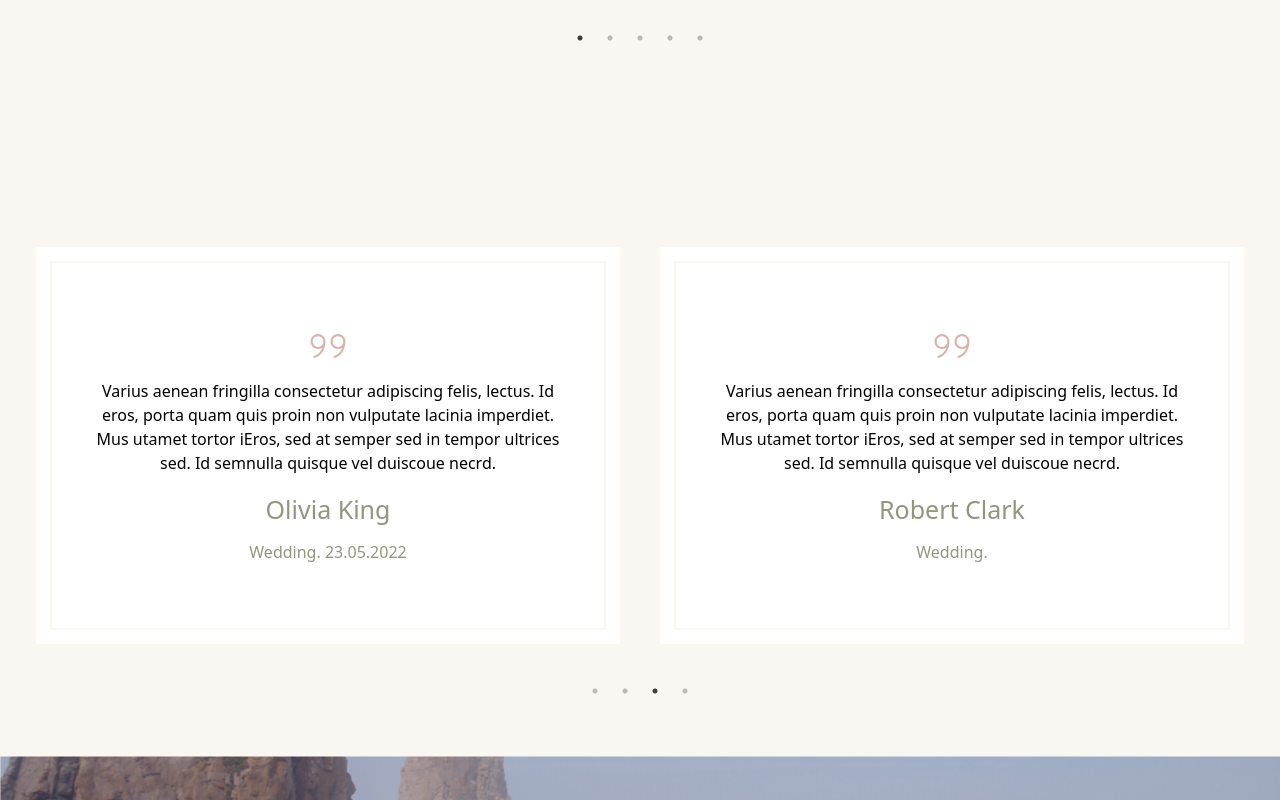
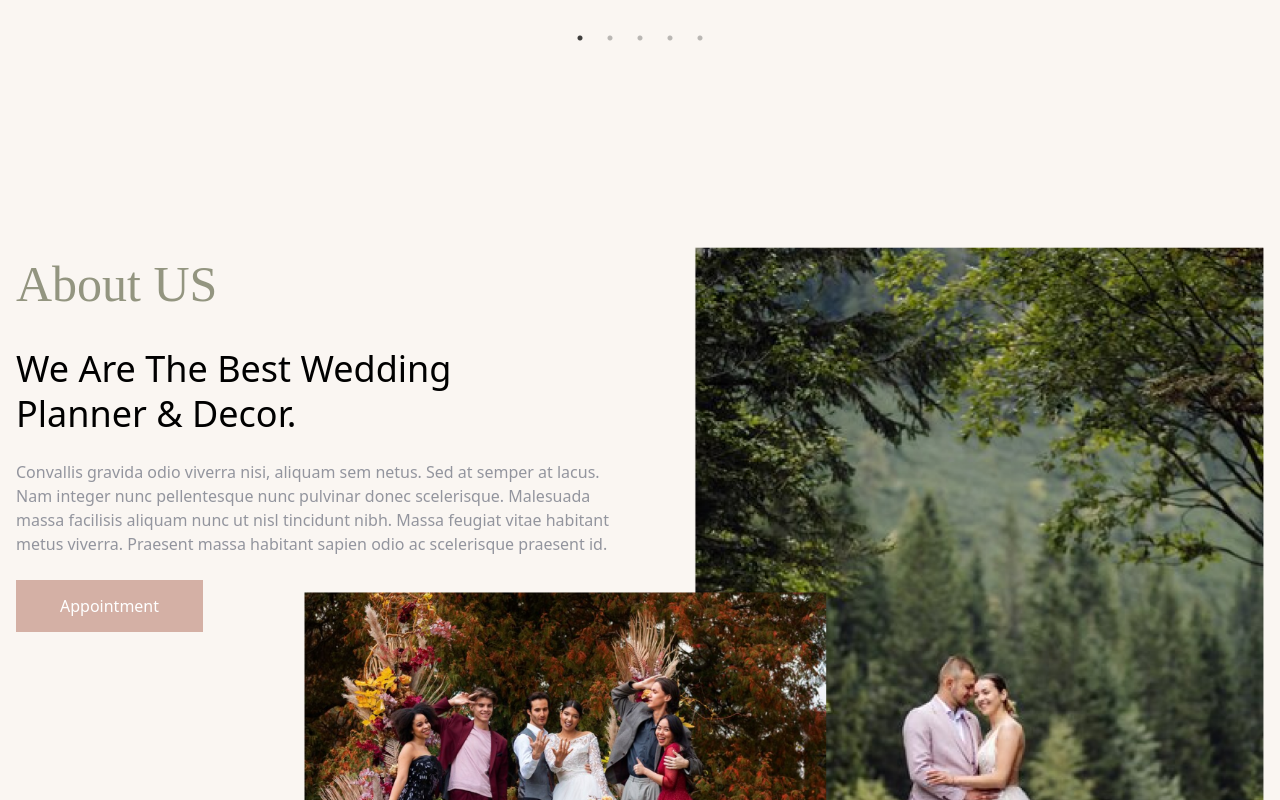
Before and after one commit to Usman-837/Ananda_Website, a Next.js app: page / in a window 1280 px wide. Shown: the part 2660-3460 px from the top of the page. Built offline with nearby package versions, Linux system fonts and the light colour scheme; a web font is replaced by a local one.

Commit message:
make about component and add about section in home after memory section

```diff
--- /dev/null
+++ b/src/app/components/About/About.jsx
@@ -0,0 +1,28 @@
+'use client'
+import React from 'react'
+import Image from 'next/image';
+import Aboutimg from '../../../../public/Home/About/aboutimg.png';
+
+const About = () => {
+    return (
+        <div className='bg-[#FAF6F2] py-28'>
+            <div className='container'>
+                <div className='relative max-md:static flex max-md:flex-col max-md:gap-y-10'>
+                    <div className='space-y-6 absolute max-md:static max-w-[600px] w-full'>
+                        <h1 className='Vujahday text-[#939580] text-[50px]'>About US</h1>
+                        <p className='text-4xl leading-tight'>We Are The Best Wedding<br />
+                            Planner & Decor.</p>
+                        <p className='text-[#93959E]'>Convallis gravida odio viverra nisi, aliquam sem netus. Sed at semper at lacus. Nam integer nunc pellentesque nunc pulvinar donec scelerisque. Malesuada massa facilisis aliquam nunc ut
+                            nisl tincidunt nibh. Massa feugiat vitae habitant metus viverra. Praesent massa habitant sapien odio ac scelerisque praesent id.</p>
+                        <button className='bg-[#D4B0A5] text-white px-11 py-3.5'>Appointment</button>
+                    </div>
+                    <div className='pl-72 max-md:pl-0'>
+                        <Image src={Aboutimg} alt='aboutimg' />
+                    </div>
+                </div>
+            </div>
+        </div>
+    )
+}
+
+export default About
--- a/src/app/home/page.js
+++ b/src/app/home/page.js
@@ -1,3 +1,4 @@
+import About from "../components/About/About"
 import Banner from "../components/Banner/Banner"
 import Memories from "../components/Memories/Memories"
 import Testimonials from "../components/Testimonials/Testimonials"
@@ -8,6 +9,7 @@ const Home = () => {
     <>
       <Banner />
       <Memories />
+      <About/>
       <Testimonials/>
       <WeddingStory/>
     </>
```
Also changed, not shown: public/Home/About/aboutimg.png (renamed from public/Home/Memories/image7.png).
